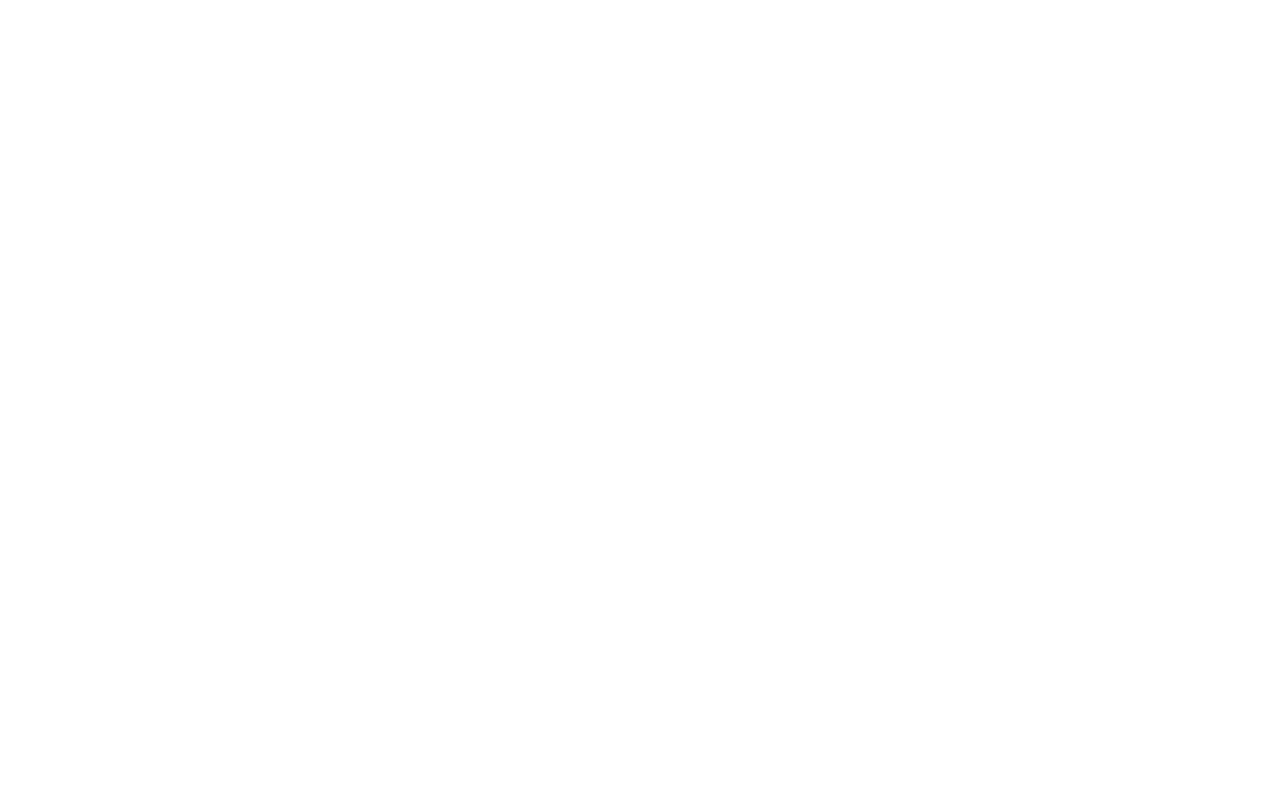
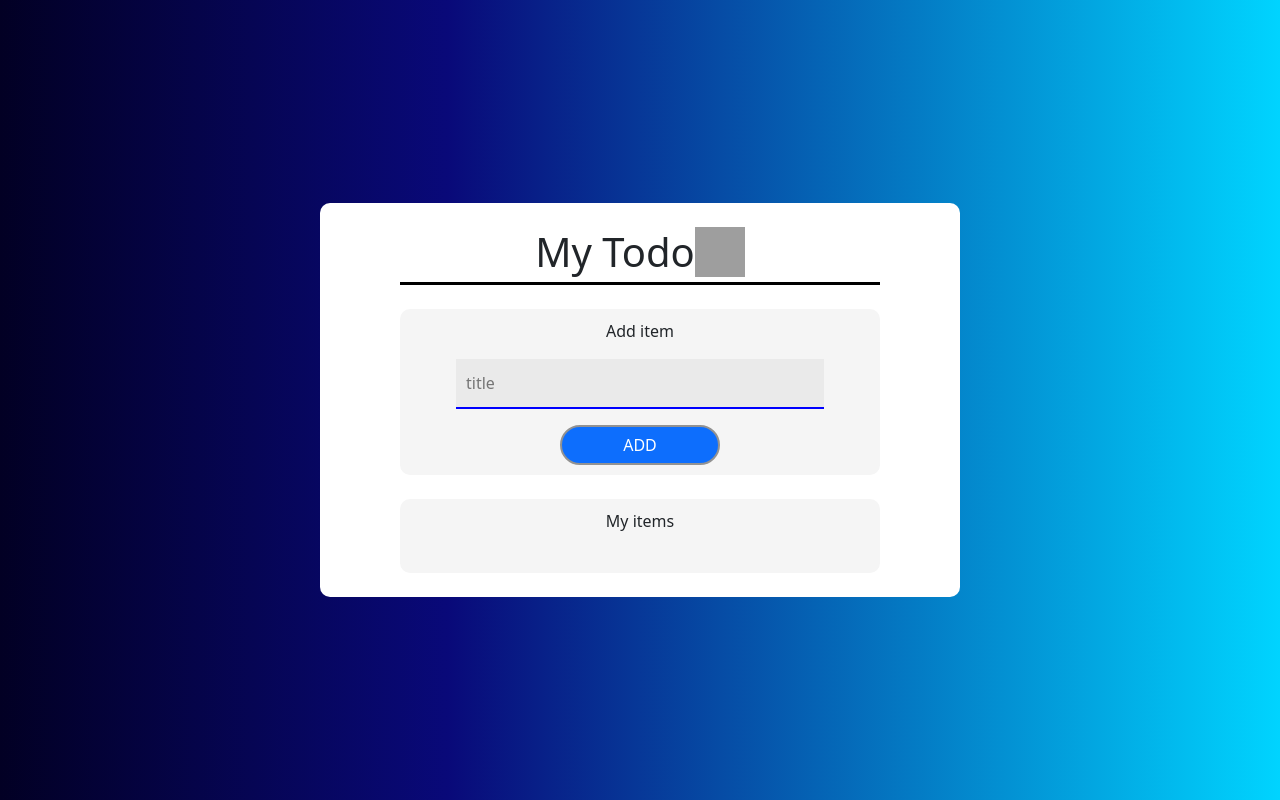
Before and after one commit to mmrezasafari/first-vue-project, a Vue app: page /todo in a window 1280 px wide. Before the commit this address had no page. Built offline with nearby package versions, Linux system fonts and the light colour scheme; grey boxes are pictures that could not be loaded.

Commit message:
create Todo page

```diff
--- a/src/router/index.js
+++ b/src/router/index.js
@@ -1,6 +1,7 @@
 import { createRouter, createWebHistory } from "vue-router";
 import Home from '../views/Home.vue'
 import BMI from '../views/BmiPage.vue'
+import Todo from '../views/TodoPage.vue'
 
 const routes = [
     {
@@ -18,7 +19,16 @@
         meta: {
             title: 'BMI'
         }
+    },
+    {
+        path: '/todo',
+        name: 'TodoPage',
+        component: Todo,
+        meta: {
+            title: "Todo"
+        }
     }
+
 ]
 
 const router = createRouter({
--- a/src/views/Home.vue
+++ b/src/views/Home.vue
@@ -18,7 +18,8 @@
                     name: 'todo-app',
                     header: 'Todo',
                     title: 'Register so you do not forget',
-                    text: 'write your to do here!'
+                    text: 'write your to do here!',
+                    link: 'todo'
                 },
                 {
                     name: 'color-picker',
--- /dev/null
+++ b/src/views/TodoPage.vue
@@ -0,0 +1,127 @@
+<script>
+export default {
+    name: 'todo',
+
+    data() {
+        return {
+            todoList: [],
+            todoText: '',
+            task: document.getElementsByClassName('list-li')
+        }
+    },
+
+    methods: {
+        handleOnclick() {
+            if (this.todoText) {
+                this.todoList = [...this.todoList, {
+                    text: this.todoText,
+                    id : this.todoList.length + 1,
+                    done : true
+                }]
+            }
+            this.todoText = ''
+            console.log(this.todoList);
+        },
+        toggleTodo(todo) {
+            todo.done = !todo.done ;
+        }
+    }
+}
+</script>
+
+<template>
+    <article class="w-50 todo d-flex flex-column justify-content-center align-items-center">
+        <section class="header w-75 d-flex flex-row my-4 justify-content-center">
+            <h1 class="header-h1 align-self-center m-0">My Todo</h1>
+            <img class="header-logo" src="https://freesvg.org/img/fttodo.png" alt="todo" />
+        </section>
+        <section class="add-todo w-75 d-flex flex-column align-items-center justify-content-center">
+            <p class="add-p m-0 text-bolder">Add item</p>
+            <input type="text" v-model="todoText" class="add-input my-3" placeholder="title" />
+            <button @click="handleOnclick" class="add-button bg-primary">ADD</button>
+        </section>
+        <section class="list-todo w-75 d-flex flex-column justify-content-center my-4">
+            <p class="list-p align-self-center m-0">My items</p>
+            <ul class="list-ul">
+                <li class="list-li d-flex flex-row justify-content-between align-items-center" v-for="(item, index) in todoList" @click="toggleTodo(item)">
+                <span>{{ `${index + 1} - ${item.text}` }}</span>
+                <img :class="`done-tick ${item.done && 'disable'}`" alt="done" src="https://img.icons8.com/color/344/double-tick.png" />
+                </li>
+            </ul>
+        </section>
+    </article>
+</template>
+
+<style>
+main {
+    height: 100vh;
+    background: rgb(2, 0, 36);
+    background: linear-gradient(90deg, rgba(2, 0, 36, 1) 0%, rgba(9, 9, 121, 1) 35%, rgba(0, 212, 255, 1) 100%);
+    display: flex;
+    align-items: center;
+    justify-content: center;
+}
+
+
+.todo {
+    background-color: white;
+    border-radius: 10px;
+}
+
+.header {
+    border-bottom: 3px solid black;
+    padding-bottom: 5px;
+}
+
+.header-logo {
+    width: 50px;
+    height: 50px;
+}
+
+.add-todo {
+    background-color: whitesmoke;
+    border-radius: 10px;
+    padding: 10px
+}
+
+.add-input {
+    height: 50px;
+    padding: 10px;
+}
+
+.add-button {
+    height: 40px;
+    border: 2px solid rgb(146, 146, 146);
+    color: white;
+}
+
+.list-todo {
+    background-color: whitesmoke;
+    border-radius: 10px;
+    padding: 10px;
+}
+
+.list-ul {
+    list-style-type: none;
+    word-wrap: break-word;
+    padding: 0 20px 20px 20px !important;
+    margin: 10px 0 0 0 !important;
+}
+
+li {
+    background-color: rgba(170, 169, 169, 0.475);
+    margin-bottom: 5px;
+    border-radius: 10px;
+    padding: 10px;
+}
+
+.done-tick{
+    width: 30px;
+    height: 30px;
+}
+
+.disable{
+    display: none;
+}
+
+</style>
```
